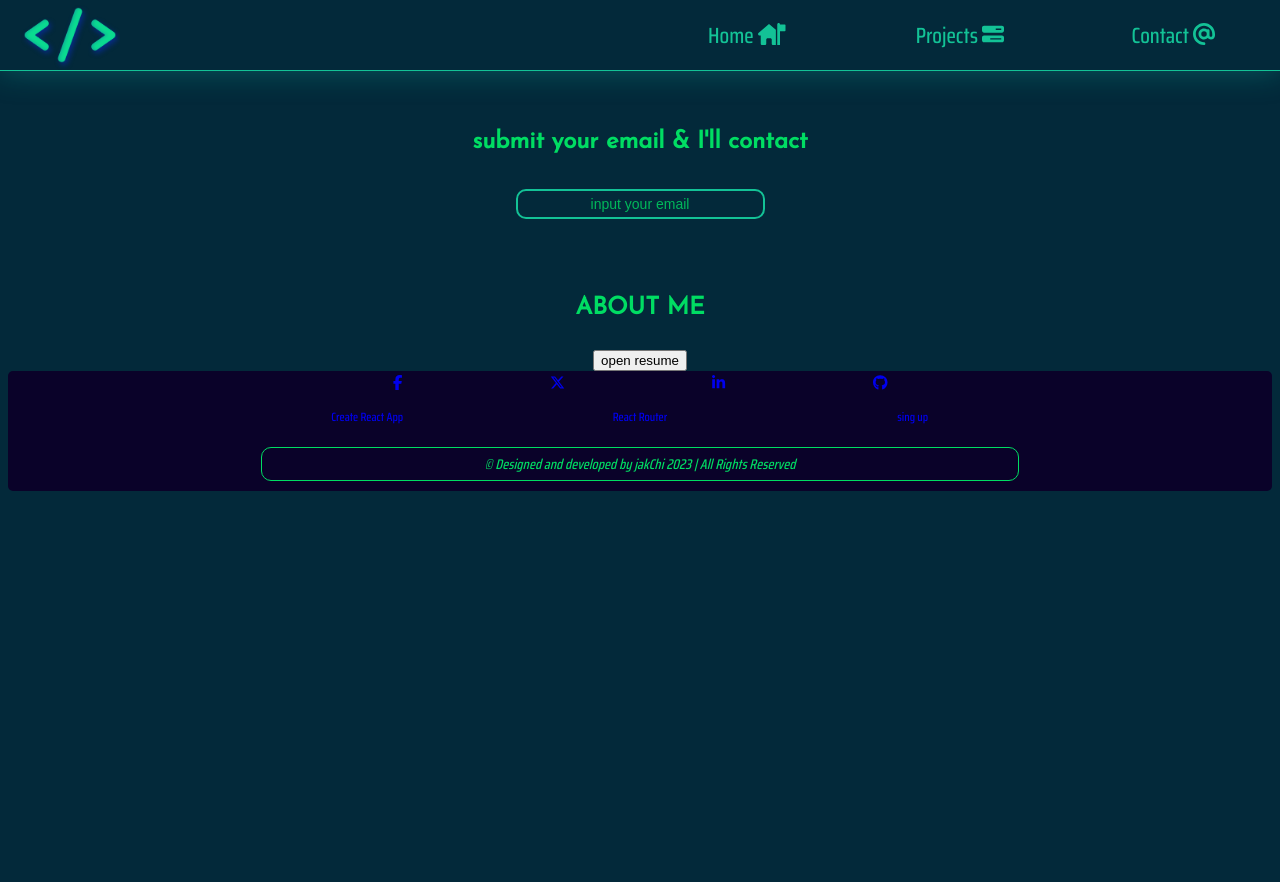
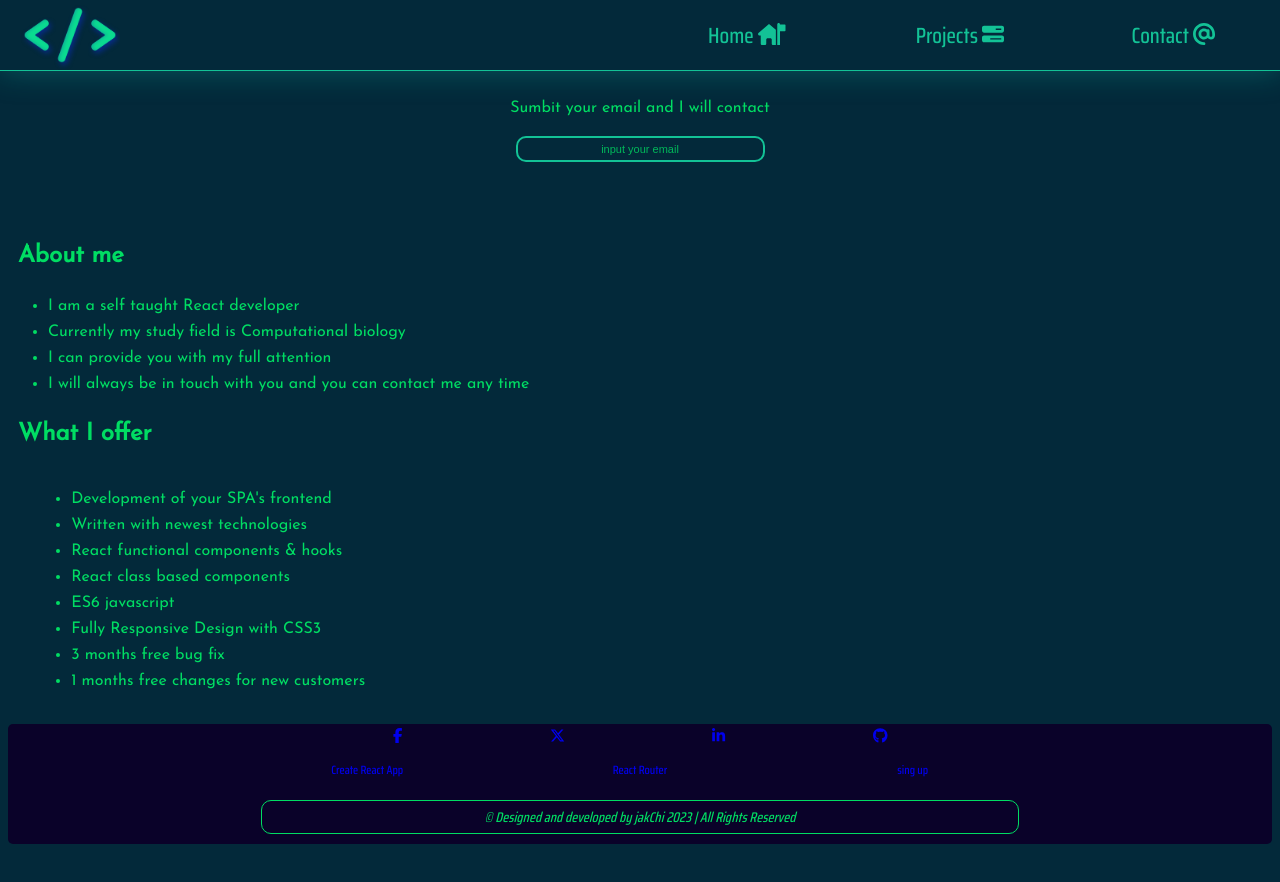
Before and after one commit to jakChi/portfolio-bs, a React (Create React App) app: page /portfolio-bs/contact in a window 1280 px wide. Shown: the top 882 px of the page. Before the commit the page ends 800 px from the top, so only its background shows below. Built offline with nearby package versions, Linux system fonts and the light colour scheme; a web font is replaced by a local one.

Commit message:
chnaged Hero and contact files

```diff
--- a/src/components/Navbar.css
+++ b/src/components/Navbar.css
@@ -28,6 +28,7 @@ body {
   width: 25%;
   max-width: 100px;
   min-width: 80px;
+  outline: none;
   z-index: 3;
 }
 
--- a/src/index.css
+++ b/src/index.css
@@ -5,10 +5,14 @@
   --magenta: #a907b8;
   --green: #00dd63;
   --dark: #000000;
-  --main-font: 'Josefin Sans', sans-serif;
-  --nav-font: 'Saira Condensed', sans-serif;
+  --main-font: "Josefin Sans", sans-serif;
+  --nav-font: "Saira Condensed", sans-serif;
   --footer-col: #0a0229;
-  --gradient: linear-gradient(213deg, rgb(255, 225, 0) 0%, rgb(30, 255, 0) 100%);
+  --gradient: linear-gradient(
+    213deg,
+    rgb(255, 225, 0) 0%,
+    rgb(30, 255, 0) 100%
+  );
 
   --pixel-bg: var(--body-col);
   /* ↑ Inner background color */
@@ -22,8 +26,22 @@
   --pixel-border-3: var(--pixel-border);
   /* ↑ Outer border color */
 
-	--pixel: .125rem;
+  --pixel: 0.125rem;
   /* ↑ Pixel size */
 
   font-family: var(--main-font);
 }
+
+body::-webkit-scrollbar {
+  width: 5px;
+
+}
+
+body::-webkit-scrollbar-thumb:hover {
+  background-color: var(--fav-light);
+}
+
+body::-webkit-scrollbar-thumb {
+  background-color: var(--text-main-col);
+  border-radius: 5px;
+}
--- a/src/pages/contact/Contact.css
+++ b/src/pages/contact/Contact.css
@@ -6,40 +6,46 @@
 .contact {
   margin-top: 100px;
   width: 100%;
+}
+
+.email {
+  width: 100%;
+}
+
+.email-form {
+  margin: 30px auto;
+  width: 90%;
+  height: 20vh;
+  display: flex;
+  flex-direction: column;
   text-align: center;
 }
 
-.title {
-  width: 80%;
-  padding: 10px;
-  margin: auto;
-  font-size: 17px;
+.email-label, .email-input {
+  display: block;
+}
+
+.email-label {
+  width: 100%;
+  padding: 0;
+  font-size: 16px;
   color: var(--green);
   text-align: center;
 }
 
-.email-form {
-  margin: 30px auto;
-  width: 80%;
-  height: 20vh;
-  display: flex;
-  justify-content: center;
-  flex-direction: column;
-  align-items: center;
-}
 
 .email-input {
   outline: none;
   width: 50%;
   height: 30%;
   max-height: 30px;
-  margin: 5px;
+  margin: 20px auto;
   padding: 5px;
   background-color: transparent;
   border: 2px solid var(--text-main-col);
   border-radius: 10px;
   text-align: center;
-  font-size: 14px;
+  font-size: 11px;
   color: var(--green);
   transition: all 300ms ease;
 }
@@ -89,10 +95,32 @@
   color: var(--footer-col);
 } */
 
-.about {
+.info {
+  margin: 20px auto;
+  width: 100%;
+  height: 100%;
+}
+
+.info > .title {
+  margin: 30px auto;
+  padding: 0 10px;
+  color: var(--green);
+}
+
+.about-list {
+  color: var(--green)
+}
+
+.product-list {
+  width: 90%;
   margin: auto;
-  width: 90%;
+  padding: 5px;
+}
 
+.product-list > li, .about-list > li {
+  margin: 10px 0;
+  color: var(--green);
+  cursor:default;
 }
 
 .resume {
@@ -105,10 +133,8 @@
 
 @media screen and (min-width: 768px) {
 
-  .title {
-    max-width: 400px;
-    font-size: 24px;
-    margin: 20px auto;
+  .email-label, .email-input {
+    display: inline;
   }
 
   .email-form {
--- a/src/pages/contact/Contact.js
+++ b/src/pages/contact/Contact.js
@@ -3,12 +3,12 @@ import "./Contact.css";
 import { FontAwesomeIcon } from "@fortawesome/react-fontawesome";
 import { faLightbulb } from "@fortawesome/free-solid-svg-icons";
 //import { Link } from "react-router-dom";
-import resume from "../../assets/files/resume2.docx.pdf";
+//import resume from "../../assets/files/resume2.docx.pdf";
 
 const Contact = () => {
   const [input, setInput] = useState("");
   const [email, setEmail] = useState("");
-  const [pdfOpen, setPdfOpen] = useState(false);
+  // const [pdfOpen, setPdfOpen] = useState(false);
 
   const actionUrlAgent = `mailto:kobachincharauli8@gmail.com?subject=New customer from portfolio&body=Hi, Contact me on this email: ${email}!`;
   const actionUrlGmail = `https://mail.google.com/mail/?view=cm&fs=1&to=kobachincharauli5@gmail.com&su=New+Customer+from+portfolio&body=Hi,+contact+me+on+this+email:+${email}`;
@@ -39,7 +39,8 @@ const Contact = () => {
           method="post"
           onSubmit={handleSubmit}
         >
-          <h1 className="title">submit your email & I'll contact</h1>
+          <label className="email-label">
+            Sumbit your email and I will contact
             <input
               req="true"
               className="email-input"
@@ -48,6 +49,7 @@ const Contact = () => {
               value={input}
               onChange={handleChange}
             />
+          </label>
           <p className={`sub-text ${input ? "active" : null}`}>
             press enter key to submit your email <i>{bulb}</i>
           </p>
@@ -55,14 +57,31 @@ const Contact = () => {
           <input className={`sub-button ${input ? "active" : null}`} type="submit" onClick={handleSubmit} />*/}
         </form>
       </section>
-      <section className="about">
-        <h1 className="title">ABOUT ME</h1>
-        <button className="resume-btn" onClick={() => setPdfOpen(!pdfOpen)}>
+      <section className="info">
+        <h1 className="title">About me</h1>
+        <ul className="about-list">
+          <li>I am a self taught React developer</li>
+          <li>Currently my study field is Computational biology</li>
+          <li>I can provide you with my full attention</li>
+          <li>I will always be in touch with you and you can contact me any time</li>
+        </ul>
+        <h1 className="title">What I offer</h1>
+        <ul className="product-list">
+          <li>Development of your SPA's frontend</li>
+          <li>Written with newest technologies</li>
+          <li>React functional components & hooks</li>
+          <li>React class based components</li>
+          <li>ES6 javascript</li>
+          <li>Fully Responsive Design with CSS3</li>
+          <li>3 months free bug fix</li>
+          <li>1 months free changes for new customers</li>
+        </ul>
+        {/* <button className="resume-btn" onClick={() => setPdfOpen(!pdfOpen)}>
           {pdfOpen ? "close" : "open"} resume
         </button>
         {pdfOpen ? (
           <embed src={resume} type="application/pdf" className="resume" />
-        ) : null}
+        ) : null} */}
       </section>
     </div>
   );
--- a/src/pages/home/Home.css
+++ b/src/pages/home/Home.css
@@ -1,4 +1,3 @@
-
 .home > * {
   margin: 0;
   padding: 0;
@@ -16,7 +15,7 @@ body {
 .hero {
   width: 100%;
   height: 80vh;
-	font-family: 'Press Start 2P', cursive;
+  font-family: "Press Start 2P", cursive;
 }
 
 .video-frame {
@@ -44,62 +43,60 @@ body {
   width: 95%;
   font-size: 24px;
   line-height: 25px;
-	font-family: 'Nabla', cursive;
+  font-family: "Nabla", cursive;
   text-shadow: 0 0 30px var(--green), 0 0 30px var(--text-main-col);
+  user-select: none;
 }
 
-/*
-.gradient-word {
-	font-size: 12px;
-  background: var(--gradient);
-  background-clip: text;
-  -webkit-text-fill-color: transparent;
-}
-*/
-
 .txt-btn-group {
+  width: 90%;
+  height: 60vh;
+  margin: auto;
   display: flex;
   flex-direction: column;
   align-items: center;
   justify-content: space-evenly;
-  width: 90%;
-  height: 60vh;
 }
 
-.contact-div, .projects-div {
+.contact-div,
+.projects-div {
+  width: 100%;
   display: flex;
   flex-direction: column;
   justify-content: center;
   align-items: center;
-  width: 100%;
-	height: 40%;
 }
 
-.contact-text, .projects-text {
+.contact-text,
+.projects-text {
   width: 100%;
   text-align: center;
   max-width: 400px;
   color: var(--green);
-	font-size: 13px;
+  font-size: 11px;
   line-height: 20px;
   text-shadow: 2px 2px 0 var(--magenta);
+  user-select: none;
 }
 
-.pixel-border {
+.pixelated-btn {
   margin: 30px 0;
-	width: 50%;
+  width: 60%;
   max-width: 130px;
   min-height: 18px;
   border: none;
   outline: none;
+  text-decoration: none;
+  text-align: center;
+  line-height: 150%;
   font-size: 12px;
-	font-family: 'Press Start 2P', cursive;
+  font-family: "Press Start 2P", cursive;
   background: var(--pixel-bg);
   color: var(--green);
   transition: all 300ms ease;
   box-shadow:
-	/* Inner Background Color */
-		0 calc(var(--pixel) * -3) 0 calc(var(--pixel) * -1) var(--pixel-bg),
+	/* Inner Background Color */ 0 calc(var(--pixel) * -3) 0
+      calc(var(--pixel) * -1) var(--pixel-bg),
     0 calc(var(--pixel) * 3) 0 calc(var(--pixel) * -1) var(--pixel-bg),
     0 calc(var(--pixel) * -6) 0 calc(var(--pixel) * -2) var(--pixel-bg),
     0 calc(var(--pixel) * 6) 0 calc(var(--pixel) * -2) var(--pixel-bg),
@@ -107,9 +104,7 @@ body {
     0 calc(var(--pixel) * 9) 0 calc(var(--pixel) * -4) var(--pixel-bg),
     0 calc(var(--pixel) * -12) 0 calc(var(--pixel) * -6) var(--pixel-bg),
     0 calc(var(--pixel) * 12) 0 calc(var(--pixel) * -6) var(--pixel-bg),
-
-	/* Pixel Border Layer 1 */
-		calc(var(--pixel) * -1) 0 0 0 var(--pixel-border),
+    /* Pixel Border Layer 1 */ calc(var(--pixel) * -1) 0 0 0 var(--pixel-border),
     var(--pixel) 0 0 0 var(--pixel-border),
     0 calc(var(--pixel) * -2) 0 0 var(--pixel-border),
     0 calc(var(--pixel) * 2) 0 0 var(--pixel-border),
@@ -121,9 +116,8 @@ body {
     0 calc(var(--pixel) * 10) 0 calc(var(--pixel) * -4) var(--pixel-border),
     0 calc(var(--pixel) * -13) 0 calc(var(--pixel) * -6) var(--pixel-border),
     0 calc(var(--pixel) * 13) 0 calc(var(--pixel) * -6) var(--pixel-border),
-
-	/* Pixel Border Layer 2 */
-		calc(var(--pixel) * -2) 0 0 0 var(--pixel-border-2),
+    /* Pixel Border Layer 2 */ calc(var(--pixel) * -2) 0 0 0
+      var(--pixel-border-2),
     calc(var(--pixel) * 2) 0 0 0 var(--pixel-border-2),
     0 calc(var(--pixel) * -1) 0 var(--pixel) var(--pixel-border-2),
     0 var(--pixel) 0 var(--pixel) var(--pixel-border-2),
@@ -137,9 +131,8 @@ body {
     0 calc(var(--pixel) * 11) 0 calc(var(--pixel) * -4) var(--pixel-border-2),
     0 calc(var(--pixel) * -14) 0 calc(var(--pixel) * -6) var(--pixel-border-2),
     0 calc(var(--pixel) * 14) 0 calc(var(--pixel) * -6) var(--pixel-border-2),
-
-	/* Border Layer 3: --pixel-border-3 */
-		calc(var(--pixel) * -3) 0 0 0 var(--pixel-border-3),
+    /* Border Layer 3: --pixel-border-3 */ calc(var(--pixel) * -3) 0 0 0
+      var(--pixel-border-3),
     calc(var(--pixel) * 3) 0 0 0 var(--pixel-border-3),
     0 0 0 calc(var(--pixel) * 2) var(--pixel-border-3),
     0 calc(var(--pixel) * -3) 0 var(--pixel) var(--pixel-border-3),
@@ -156,9 +149,8 @@ body {
     0 calc(var(--pixel) * 15) 0 calc(var(--pixel) * -6) var(--pixel-border-3);
 }
 
-.pixel-border:active {
+.pixelated-btn:active {
   transform: scale(70%);
-
 }
 
 .projects-rev {
@@ -169,6 +161,7 @@ body {
 
 .grid-title {
   width: 70%;
+  max-width: 350px;
   margin: 20px auto;
   padding: 10px;
   text-align: center;
@@ -202,12 +195,12 @@ body {
 
 .screenshot > img {
   display: block;
-  margin:10px auto;
+  margin: 10px auto;
   max-width: 100%;
   height: auto;
   object-fit: cover;
   transition: all 300ms ease;
-  border-radius: 10px;;
+  border-radius: 10px;
 }
 
 .screenshot > figcaption {
@@ -258,7 +251,7 @@ body {
   box-shadow: 0 3px 7px 1px var(--text-main-col);
 }
 
-.screenshot:hover > img{
+.screenshot:hover > img {
   transform: scale(1.02);
   filter: blur(2px);
 }
@@ -286,6 +279,10 @@ body {
 }
 
 @media screen and (min-width: 768px) {
+  .video-frame {
+    box-shadow: unset;
+    flex-direction: row;
+  }
 
   .video-frame > video {
     display: unset;
@@ -296,8 +293,63 @@ body {
     position: absolute;
     top: 30%;
     z-index: -1;
-		filter: blur(100px);
+    filter: blur(200px);
     opacity: 60%;
+  }
+
+  .welcome-txt {
+    margin-left: 2%;
+    width: 50%;
+    line-height: 90px;
+    text-align: left;
+    font-size: 70px;
+    text-shadow: unset;
+  }
+
+  .gradient-word {
+    margin-right: 100%;
+    font-size: 90px;
+  }
+
+  /*  background: var(--gradient);
+    background-clip: text;
+    -webkit-text-fill-color: transparent; */
+
+  .txt-btn-group {
+    width: 50%;
+    height: 100%;
+    margin-left: 0;
+    align-items: flex-end;
+    justify-content: space-around;
+  }
+
+  .contact-div, .projects-div {
+    width: 100%;
+    height: 30%;
+    flex-direction: row;
+    justify-content: space-around;
+    border: 1px solid transparent;
+    border-radius: 15px;
+    transition: all 300ms ease-in;
+    transition-delay: 200ms;
+  }
+
+  .contact-div:hover, .projects-div:hover {
+    border: 1px solid var(--green);
+    transform: translateY(-5%);
+    box-shadow: 0 15px 10px 1px var(--dark);
+  }
+
+  .contact-div:hover > .contact-text, .projects-div:hover > .projects-text {
+    text-shadow: -2px 2px 0 var(--magenta);
+  }
+
+  .contact-text, .projects-text {
+    margin: 0;
+    text-align: left;
+    font-size: 20px;
+    line-height: 30px;
+    transition: all 300ms ease;
   }
 
   .grid {
@@ -310,12 +362,12 @@ body {
   }
 
   .bmiCalc {
-    grid-area: 2/1/2/span 2;
+    grid-area: 2/1/2 / span 2;
   }
 }
 
 @media screen and (min-width: 1024px) {
-  .contact-div>i {
+  .contact-div > i {
     position: absolute;
     top: 15px;
     left: 76%;
@@ -323,7 +375,7 @@ body {
     color: var(--text-main-col);
   }
 
-  .projects-div>i {
+  .projects-div > i {
     position: absolute;
     bottom: 15px;
     right: 76%;
--- a/src/pages/home/components/Hero.js
+++ b/src/pages/home/components/Hero.js
@@ -2,6 +2,7 @@ import React from "react";
 import "../Home.css";
 import video from "../../../assets/videos/gradient.mp4";
 import { FontAwesomeIcon } from "@fortawesome/react-fontawesome";
+import { Link } from "react-router-dom";
 //import { faReact } from "@fortawesome/free-brands-svg-icons";
 
 //document.getElementsByClassName("video").defaultPlaybackRate = 3.0;
@@ -20,24 +21,22 @@ const Hero = ({ mobile }) => {
           poster="https://th.bing.com/th/id/OIP.gYyvBOuQwXSWuefMRBZp9gAAAA?pid=ImgDet&rs=1"
         />
 
-				{/*
+        {/*
 				<i><FontAwesomeIcon icon={faReact}/></i>
-				<span className="gradient-word">React</span>
+
 				*/}
 
-        <h1 className="welcome-txt">Welcome to my portfolio!</h1>
+        <h1 className="welcome-txt">
+          <span className="gradient-word">Welcome</span> to my portfolio!
+        </h1>
         <div className="txt-btn-group">
           <div className="contact-div">
-            <p className="contact-text">
-							everything you need to know about me
-            </p>
-            <button className="pixel-border">Click me!</button>
+            <p className="contact-text">everything you need to know about me</p>
+            <Link to={"contact"} className="pixelated-btn">Click me!</Link>
           </div>
           <div className="projects-div">
-            <p className="projects-text">
-              visit my projects page here
-            </p>
-						<button className="pixel-border">Click me!</button>
+            <p className="projects-text">visit my projects page here</p>
+            <Link to={"projects"} className="pixelated-btn">Click me!</Link>
           </div>
         </div>
       </div>
```
Lines whose indentation alone changed are shown as unchanged.
